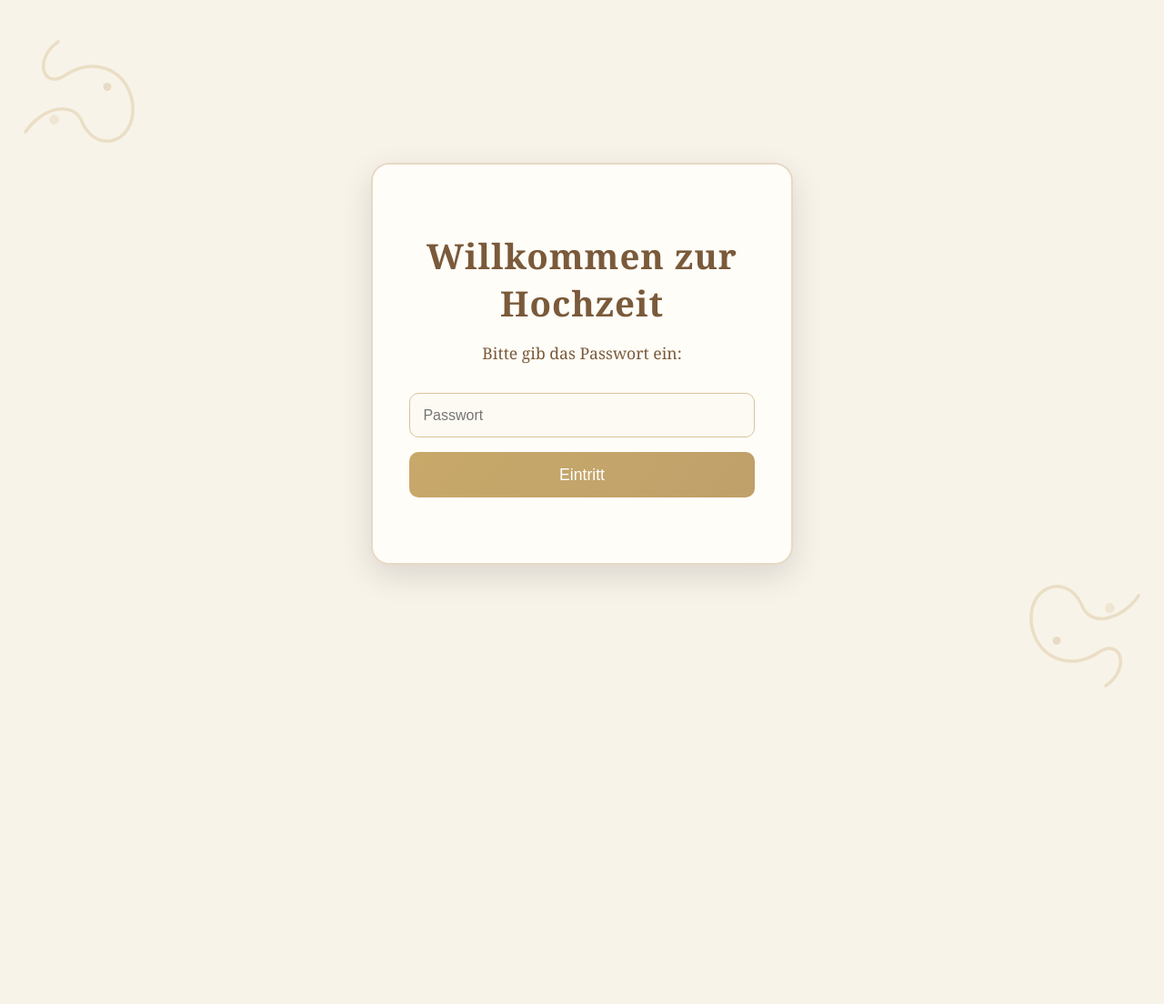
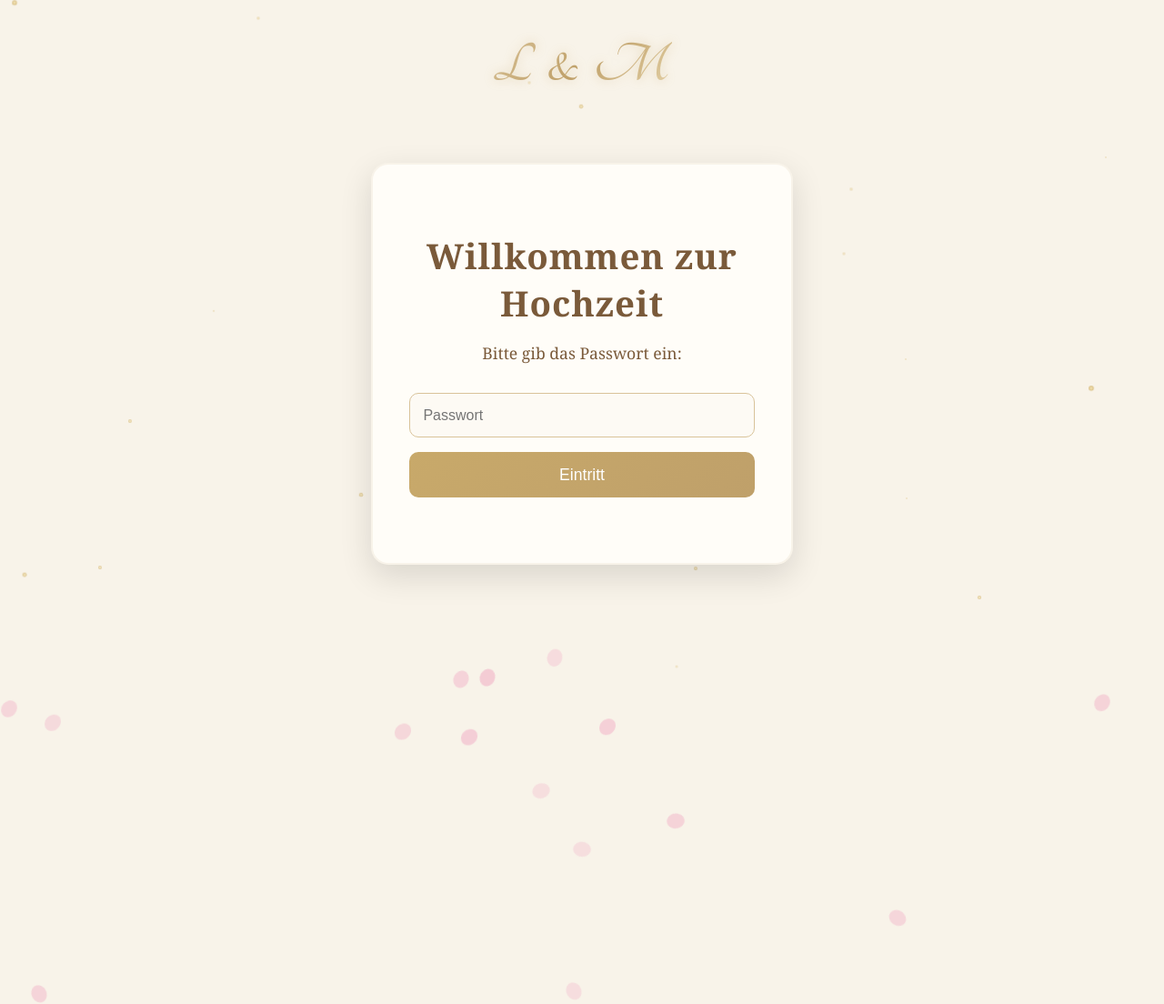
Before and after one commit to Cardoran/Wedding, a website: page index.html in a window 1280 px wide. Shown: the whole page at 91% size. Before the commit the page ends 800 px from the top, so only its background shows below. Drawn offline with Linux system fonts and the light colour scheme.

Commit message:
mehr Deko

```diff
--- a/index.html
+++ b/index.html
@@ -10,7 +10,7 @@
       margin: 0;
       padding: 0;
       font-family: "Georgia", serif;
-      background: #f8f3e9; /* Creme */
+      background: #f8f3e9;
       display: flex;
       justify-content: center;
       align-items: center;
@@ -19,37 +19,78 @@
       position: relative;
     }
 
-    /* Verspielte, geschwungene goldene Ornamente */
-    .ornament {
+    /* ---------------------------------------------------
+       GOLDENE GLITZERPUNKTE
+    --------------------------------------------------- */
+    .sparkle {
       position: absolute;
-      width: 180px;
-      height: 180px;
-      opacity: 0.28;
-      z-index: 1;
+      width: 4px;
+      height: 4px;
+      background: radial-gradient(circle, #f7e7b7, #c8a96a);
+      border-radius: 50%;
+      opacity: 0.8;
+      animation: sparkle 2s infinite ease-in-out;
+      pointer-events: none;
     }
 
-    .top-left {
-      top: 10px;
-      left: 10px;
+    @keyframes sparkle {
+      0%, 100% { transform: scale(0.5); opacity: 0.4; }
+      50% { transform: scale(1.4); opacity: 1; }
     }
 
-    .bottom-right {
-      bottom: 10px;
-      right: 10px;
-      transform: rotate(180deg);
+    /* ---------------------------------------------------
+       BLÜTENBLÄTTER – sanft fallend
+    --------------------------------------------------- */
+    .petal {
+      position: absolute;
+      width: 18px;
+      height: 18px;
+      background: #f4cbd4;
+      border-radius: 60% 40% 60% 40%;
+      opacity: 0.8;
+      animation: fall linear infinite;
+      pointer-events: none;
     }
 
+    @keyframes fall {
+      0% { transform: translateY(-10vh) rotate(0deg); }
+      100% { transform: translateY(110vh) rotate(360deg); }
+    }
+
+    /* ---------------------------------------------------
+       MONOGRAMM L&M
+    --------------------------------------------------- */
+    .monogram {
+      position: absolute;
+      top: 40px;
+      font-family: "Tangerine", cursive;
+      font-size: 4rem;
+      color: transparent;
+      background: linear-gradient(135deg, #d9c39a, #bfa06a, #e8d7b0);
+      -webkit-background-clip: text;
+      background-clip: text;
+      text-shadow: 0 0 12px rgba(200,169,106,0.4);
+      z-index: 20;
+      letter-spacing: 4px;
+    }
+
+    /* ---------------------------------------------------
+       FLORALER GOLDENER RAHMEN
+    --------------------------------------------------- */
     .container {
       position: relative;
       z-index: 10;
-      background: #fffdf8; /* Eierschale */
+      background: #fffdf8;
       padding: 3rem 2.5rem;
       border-radius: 20px;
-      box-shadow: 0 12px 35px rgba(0,0,0,0.12);
       max-width: 380px;
       width: 90%;
       text-align: center;
-      border: 2px solid #e7d9c5;
+      box-shadow: 0 12px 35px rgba(0,0,0,0.12);
+      border: 3px solid transparent;
+      background-size: cover;
+      background-origin: border-box;
+      background-clip: padding-box, border-box;
       animation: fadeIn 0.8s ease-out;
     }
 
@@ -58,6 +99,9 @@
       to   { opacity: 1; transform: translateY(0); }
     }
 
+    /* ---------------------------------------------------
+       TEXT & FORM
+    --------------------------------------------------- */
     h1 {
       font-size: 2.4rem;
       color: #7a5a3a;
@@ -114,33 +158,40 @@
       font-size: 0.95rem;
     }
   </style>
+
+  <!-- Google Font für das Monogramm -->
+  <link href="https://fonts.googleapis.com/css2?family=Tangerine:wght@700&display=swap" rel="stylesheet">
+
 </head>
 
 <body>
 
-  <!-- Schnörkel oben links -->
-  <svg class="ornament top-left" viewBox="0 0 200 200">
-    <path d="M20 150
-             C40 120, 80 110, 90 140
-             C110 180, 160 160, 150 110
-             C140 70, 100 60, 70 80
-             C40 100, 30 60, 60 40"
-          stroke="#c8a96a" stroke-width="4" fill="none" stroke-linecap="round"/>
-    <circle cx="55" cy="135" r="6" fill="#d9c39a"/>
-    <circle cx="120" cy="95" r="5" fill="#bfa06a"/>
-  </svg>
+  <!-- MONOGRAMM -->
+  <div class="monogram">L & M</div>
 
-  <!-- Schnörkel unten rechts -->
-  <svg class="ornament bottom-right" viewBox="0 0 200 200">
-    <path d="M20 150
-             C40 120, 80 110, 90 140
-             C110 180, 160 160, 150 110
-             C140 70, 100 60, 70 80
-             C40 100, 30 60, 60 40"
-          stroke="#c8a96a" stroke-width="4" fill="none" stroke-linecap="round"/>
-    <circle cx="55" cy="135" r="6" fill="#d9c39a"/>
-    <circle cx="120" cy="95" r="5" fill="#bfa06a"/>
-  </svg>
+  <!-- GLITZERPUNKTE (20 Stück) -->
+  <script>
+    for (let i = 0; i < 20; i++) {
+      const s = document.createElement("div");
+      s.className = "sparkle";
+      s.style.left = Math.random() * 100 + "vw";
+      s.style.top = Math.random() * 100 + "vh";
+      s.style.animationDelay = Math.random() * 2 + "s";
+      document.body.appendChild(s);
+    }
+  </script>
+
+  <!-- BLÜTENBLÄTTER (15 Stück) -->
+  <script>
+    for (let i = 0; i < 15; i++) {
+      const p = document.createElement("div");
+      p.className = "petal";
+      p.style.left = Math.random() * 100 + "vw";
+      p.style.animationDuration = 6 + Math.random() * 6 + "s";
+      p.style.opacity = 0.5 + Math.random() * 0.5;
+      document.body.appendChild(p);
+    }
+  </script>
 
   <div class="container">
     <h1>Willkommen zur Hochzeit</h1>
@@ -178,5 +229,6 @@
       }
     });
   </script>
+
 </body>
 </html>
```
